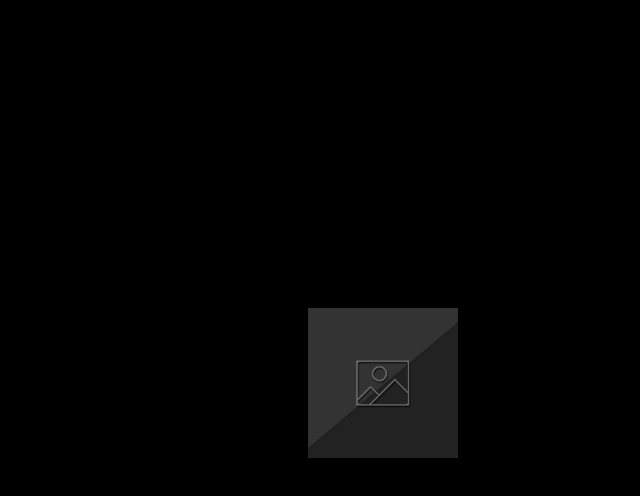
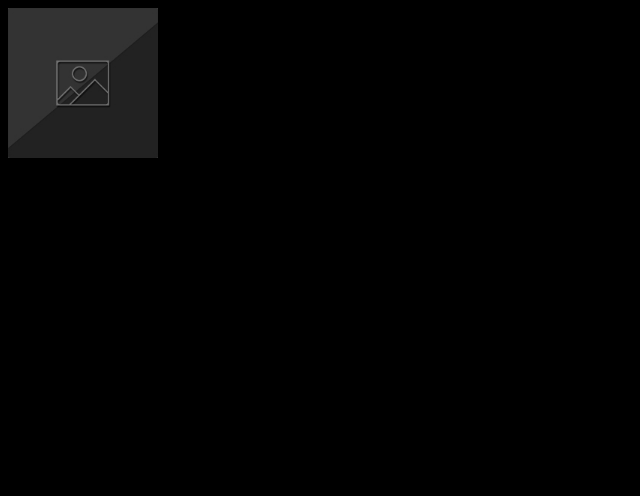
Before and after one commit to berensn/arc-menu, a plain HTML site: page index.html in a window 1280 px wide. Shown: the whole page, without its empty margins (0-640 px from the left). Drawn offline with nearby package versions, Linux system fonts and the light colour scheme.

Commit message:
update css
edited selector properties to position it properly

```diff
--- a/assets/css/style.css
+++ b/assets/css/style.css
@@ -7,8 +7,6 @@ li{
 }
 
 #menuSource{
-	margin-top: 300px;
-	margin-left: 300px;
 	width: 150px;
 }
 
```
